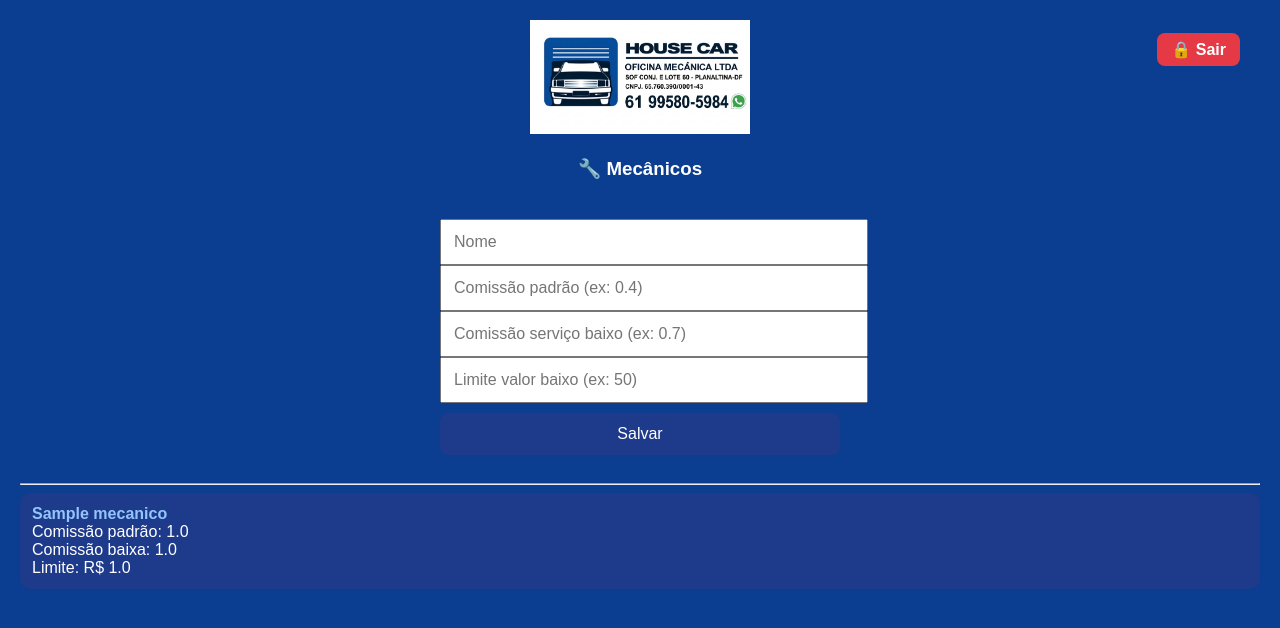
After one commit to ouldair-lab/sistema-oficina-housecar, a Flask app: page /mecanicos in a window 1280 px wide. The commit adds this page. Shown: the top 628 px of the page. Run offline with Flask 3, Linux system fonts and the light colour scheme; a user stored in the database is signed in; tables that the repository leaves empty hold one stand-in row (values such as "Sample post").

Commit message:
criação modulo mecanicos

```diff
--- a/app.py
+++ b/app.py
@@ -7,12 +7,14 @@ from banco import gerar_ou_atualizar_receita_os
 from datetime import datetime
 from banco import criar_tabela_despesas
 from banco import criar_tabela_clientes, criar_tabela_veiculos
+from banco import criar_tabela_mecanicos
 
 def iniciar_banco():
     criar_tabelas()
     criar_tabela_despesas()
     criar_tabela_clientes()
     criar_tabela_veiculos()
+    criar_tabela_mecanicos()
 
 CONFIG = {
     "comissao_padrao": 0.4,
@@ -1037,6 +1039,25 @@ def excluir_veiculo(id):
 
     return redirect("/clientes")
 
+from banco import inserir_mecanico, listar_mecanicos
+
+@app.route("/mecanicos", methods=["GET", "POST"])
+def mecanicos():
+    if proteger(): return proteger()
+
+    if request.method == "POST":
+        nome = request.form.get("nome")
+        comissao_padrao = float(request.form.get("comissao_padrao"))
+        comissao_baixa = float(request.form.get("comissao_baixa"))
+        limite_baixa = float(request.form.get("limite_baixa"))
+
+        inserir_mecanico(nome, comissao_padrao, comissao_baixa, limite_baixa)
+
+        return redirect("/mecanicos")
+
+    dados = listar_mecanicos()
+    return render_template("mecanicos.html", mecanicos=dados)
+
 @app.route("/estoque")
 def estoque():
     if proteger(): return proteger()
--- a/banco.py
+++ b/banco.py
@@ -429,3 +429,46 @@ def aniversariantes_hoje():
                 lista.append((c[0], c[1]))
 
     return lista
+
+# 🔷 MECÂNICOS
+def criar_tabela_mecanicos():
+    conn = conectar()
+    cursor = conn.cursor()
+
+    cursor.execute("""
+    CREATE TABLE IF NOT EXISTS mecanicos (
+        id INTEGER PRIMARY KEY AUTOINCREMENT,
+        nome TEXT,
+        comissao_padrao REAL,
+        comissao_baixa REAL,
+        limite_baixa REAL
+    )
+    """)
+
+    conn.commit()
+    conn.close()
+
+# 🔷 INSERIR MECÂNICO
+def inserir_mecanico(nome, comissao_padrao, comissao_baixa, limite_baixa):
+    conn = conectar()
+    cursor = conn.cursor()
+
+    cursor.execute("""
+    INSERT INTO mecanicos (nome, comissao_padrao, comissao_baixa, limite_baixa)
+    VALUES (?, ?, ?, ?)
+    """, (nome, comissao_padrao, comissao_baixa, limite_baixa))
+
+    conn.commit()
+    conn.close()
+
+
+# 🔷 LISTAR MECÂNICOS
+def listar_mecanicos():
+    conn = conectar()
+    cursor = conn.cursor()
+
+    cursor.execute("SELECT * FROM mecanicos ORDER BY nome")
+    dados = cursor.fetchall()
+
+    conn.close()
+    return dados
--- a/templates/index.html
+++ b/templates/index.html
@@ -77,6 +77,8 @@
 
     <a href="/clientes" class="btn-menu">👤 Clientes</a>
 
+    <a href="/mecanicos" class="btn-menu">👤 Mecânicos</a>
+
     <a href="/estoque" class="btn-menu">📦 Estoque</a>
 
     <a href="/relatorios" class="btn-menu">📊 Relatórios</a>
--- /dev/null
+++ b/templates/mecanicos.html
@@ -0,0 +1,49 @@
+<!DOCTYPE html>
+<html lang="pt-br">
+<head>
+<meta charset="UTF-8">
+<meta name="viewport" content="width=device-width, initial-scale=1.0">
+
+<title>Mecânicos</title>
+<link rel="stylesheet" href="/static/style.css">
+
+<style>
+.card {
+    background: #1e3a8a;
+    padding: 12px;
+    border-radius: 10px;
+    margin-bottom: 12px;
+}
+</style>
+
+</head>
+
+<body>
+
+{% include "_header.html" %}
+
+<h3>🔧 Mecânicos</h3>
+
+<form method="POST">
+    <input name="nome" placeholder="Nome" required>
+
+    <input name="comissao_padrao" placeholder="Comissão padrão (ex: 0.4)" required>
+    <input name="comissao_baixa" placeholder="Comissão serviço baixo (ex: 0.7)" required>
+    <input name="limite_baixa" placeholder="Limite valor baixo (ex: 50)" required>
+
+    <button type="submit">Salvar</button>
+</form>
+
+<hr>
+
+{% for m in mecanicos %}
+<div class="card">
+    <strong>{{ m[1] }}</strong><br>
+    Comissão padrão: {{ m[2] }}<br>
+    Comissão baixa: {{ m[3] }}<br>
+    Limite: R$ {{ m[4] }}
+</div>
+{% endfor %}
+
+</body>
+</html>
```
